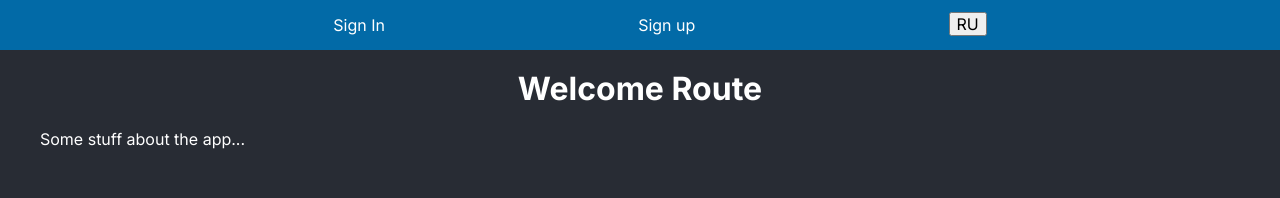
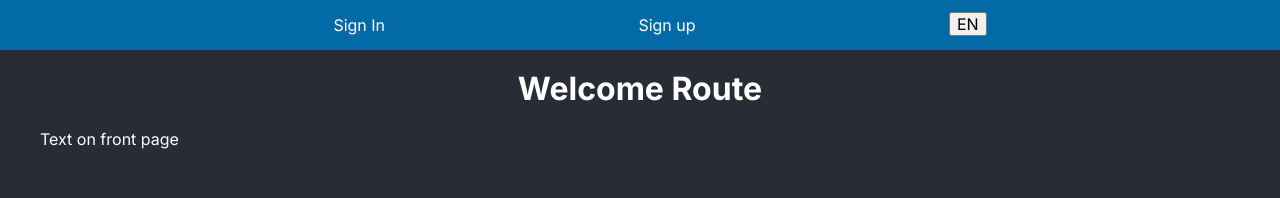
Before and after one commit to tlkv/project-management-app, a React (Create React App) app: page /welcome in a window 1280 px wide. Shown: the top 198 px of the page. Built offline with nearby package versions, Linux system fonts and the light colour scheme.

Commit message:
feat: implement simple translation features

```diff
--- a/src/App.tsx
+++ b/src/App.tsx
@@ -10,14 +10,14 @@ import Header from './components/Header/Header';
 import Footer from './components/Footer/Footer';
 import ConfirmModal from './components/ConfirmModal/ConfirmModal';
 import { AppContextData } from './data/interfaces';
-import { LANG_RU, CONFIRM_MODAL_DEFAULT } from './data/constants';
+import { CONFIRM_MODAL_DEFAULT, LANG_EN } from './data/constants';
 import { confirmReducer, boardsReducer } from './utils/reducers';
 
 export const AppContext = createContext({} as AppContextData);
 
 function App() {
   const [isAuth, setIsAuth] = useState(false);
-  const [lang, switchLang] = useState(LANG_RU);
+  const [lang, switchLang] = useState(LANG_EN);
   const [boards, dispatchBoards] = useReducer(boardsReducer, []);
   const [confirm, dispatchConfirm] = useReducer(confirmReducer, CONFIRM_MODAL_DEFAULT);
 
--- a/src/data/constants.ts
+++ b/src/data/constants.ts
@@ -1,7 +1,9 @@
+import { Languages } from './interfacesA';
+
 export const API_URL = 'https://rs-team-34.herokuapp.com';
 
-export const LANG_RU = 'RU';
-export const LANG_EN = 'EN';
+export const LANG_RU: Languages = 'RU';
+export const LANG_EN: Languages = 'EN';
 
 export const SET_BOARDS = 'SET_BOARDS';
 
--- /dev/null
+++ b/src/data/dict.ts
@@ -0,0 +1,14 @@
+const dict = {
+  EN: {
+    welcomePage: {
+      front: 'Text on front page',
+    },
+  },
+  RU: {
+    welcomePage: {
+      front: 'Текст на главной',
+    },
+  },
+};
+
+export default dict;
--- a/src/data/interfaces.ts
+++ b/src/data/interfaces.ts
@@ -1,4 +1,5 @@
 import React, { Dispatch, SetStateAction } from 'react';
+import { Languages } from './interfacesA';
 
 export interface BoardsResponse {
   id: string;
@@ -25,8 +26,8 @@ export interface ConfirmAction {
 export interface AppContextData {
   isAuth: boolean;
   setIsAuth: Dispatch<React.SetStateAction<boolean>>;
-  lang: string;
-  switchLang: Dispatch<React.SetStateAction<string>>;
+  lang: Languages;
+  switchLang: Dispatch<React.SetStateAction<Languages>>;
   boards: BoardsResponse[];
   dispatchBoards: Dispatch<BoardsAction>;
   confirm: ConfirmStatus;
--- a/src/data/interfacesA.ts
+++ b/src/data/interfacesA.ts
@@ -23,3 +23,5 @@ export interface ModalConfirmation {
   message: ReactElement;
   modalCallback: () => Promise<void>;
 }
+
+export type Languages = 'EN' | 'RU';
--- a/src/pages/ProfilePage/ProfilePage.tsx
+++ b/src/pages/ProfilePage/ProfilePage.tsx
@@ -86,7 +86,7 @@ function ProfilePage() {
               </label>
               {errors.name && (
                 <div className="valid-err">
-                  At least 4 letters or numbers, no spaces or special symbols
+                  At least 4 letters (eng) or numbers, no spaces or special symbols
                 </div>
               )}
             </div>
@@ -102,7 +102,7 @@ function ProfilePage() {
               </label>
               {errors.login && (
                 <div className="valid-err">
-                  At least 4 letters or numbers, no spaces or special symbols
+                  At least 4 letters (eng) or numbers, no spaces or special symbols
                 </div>
               )}
             </div>
@@ -119,7 +119,7 @@ function ProfilePage() {
               </label>
               {errors.password && (
                 <div className="valid-err">
-                  At least 8 letters or numbers, no spaces or special symbols
+                  At least 8 letters (eng) or numbers, no spaces or special symbols
                 </div>
               )}
             </div>
--- a/src/pages/WelcomePage/WelcomePage.tsx
+++ b/src/pages/WelcomePage/WelcomePage.tsx
@@ -1,8 +1,13 @@
+import { useContext } from 'react';
+import { AppContext } from '../../App';
+import dict from '../../data/dict';
+
 function WelcomePage() {
+  const { lang } = useContext(AppContext);
   return (
     <div className="narrow-container">
       <h1 className="title">Welcome Route</h1>
-      <p>Some stuff about the app...</p>
+      <p>{dict[lang].welcomePage.front}</p>
     </div>
   );
 }
```
